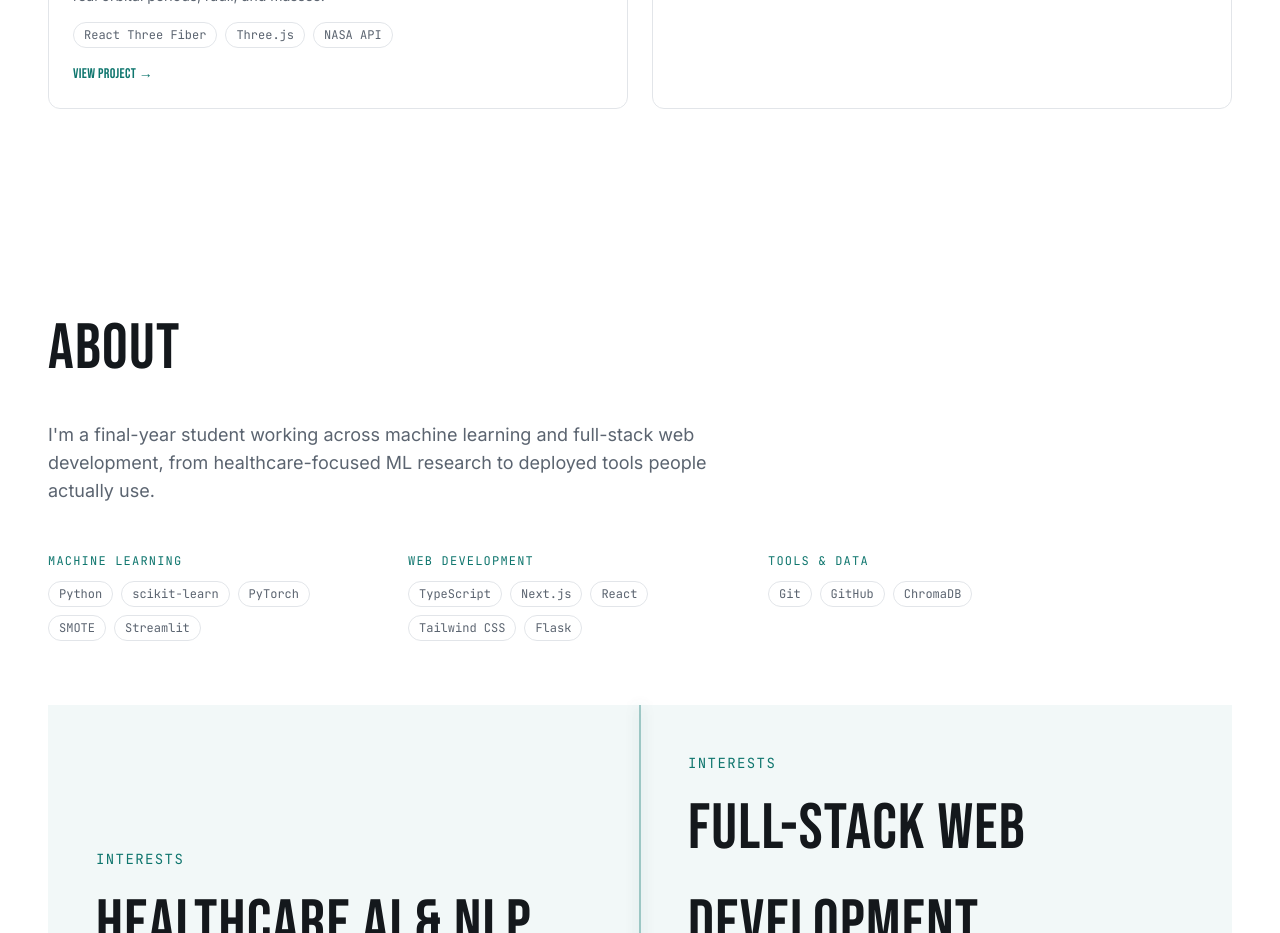
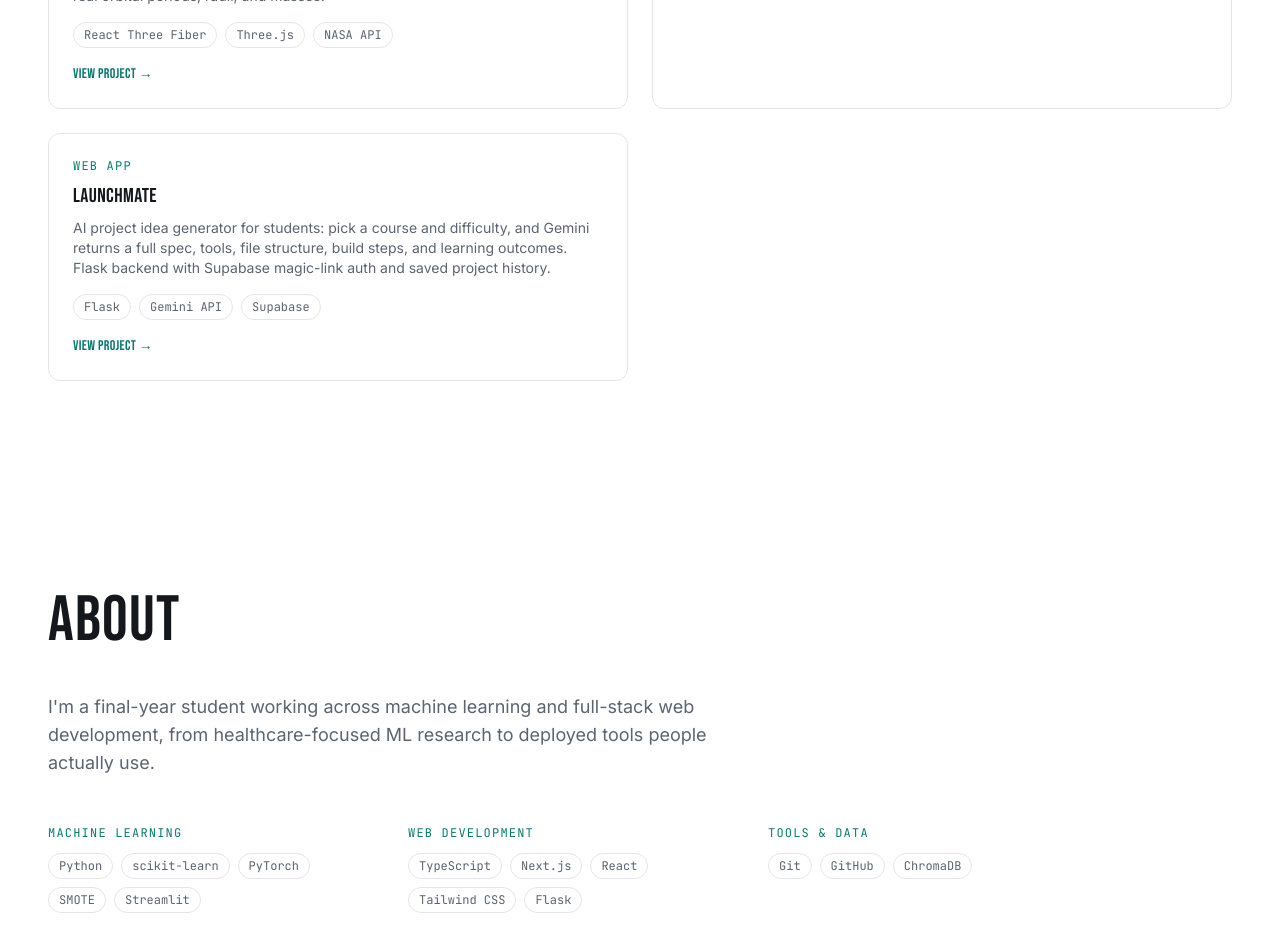
Before and after one commit to shawalkhan09/portfolio, a Next.js app: page / in a window 1280 px wide. Shown: the part 3240-4173 px from the top of the page. Built offline with nearby package versions, Linux system fonts and the light colour scheme; no server answers.

Commit message:
Add LaunchMate to Work grid

```diff
--- a/src/data/projects.ts
+++ b/src/data/projects.ts
@@ -117,4 +117,14 @@ export const projects: Project[] = [
     href: "https://github.com/shawalkhan09/llama-xr-extended",
     linkLabel: "View project",
   },
+  {
+    id: "launchmate",
+    category: "Web App",
+    title: "LaunchMate",
+    description:
+      "AI project idea generator for students: pick a course and difficulty, and Gemini returns a full spec, tools, file structure, build steps, and learning outcomes. Flask backend with Supabase magic-link auth and saved project history.",
+    stackTags: ["Flask", "Gemini API", "Supabase"],
+    href: "https://shawalkhan09.pythonanywhere.com",
+    linkLabel: "View project",
+  },
 ];
```
